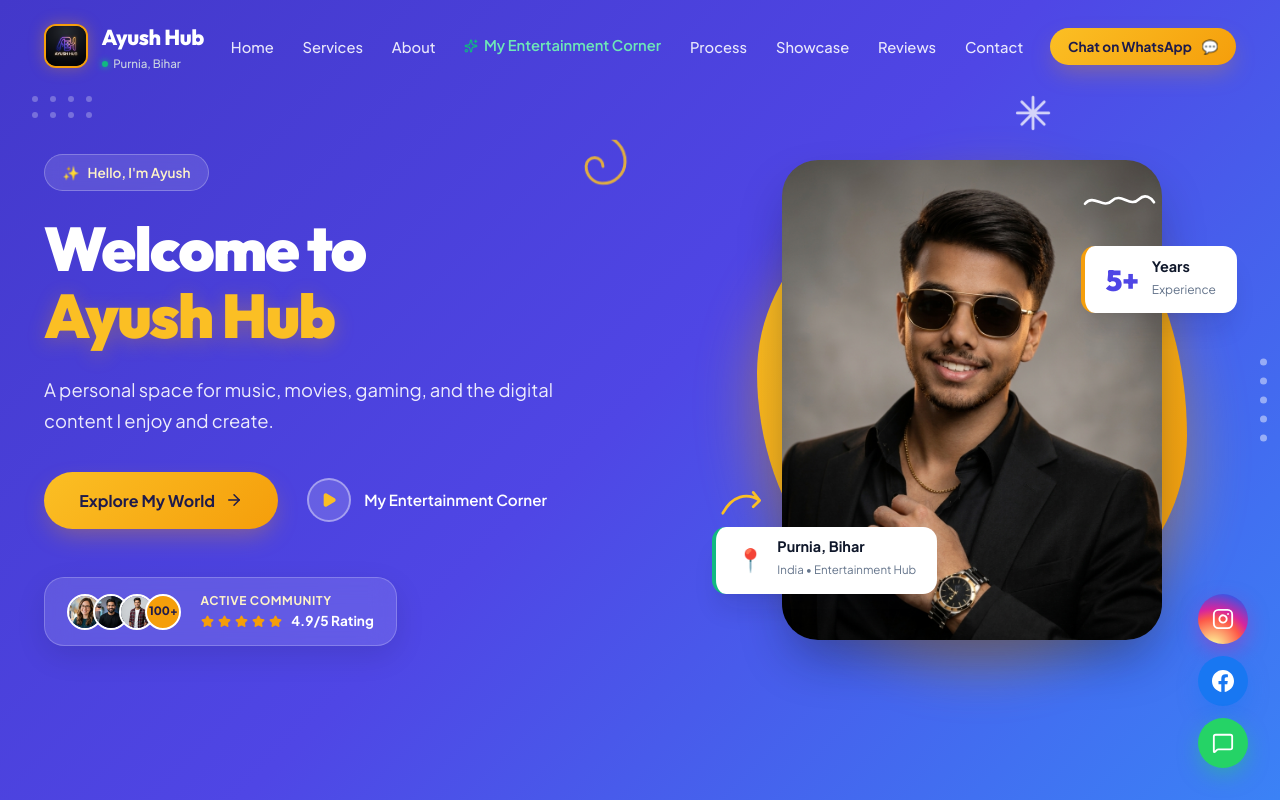
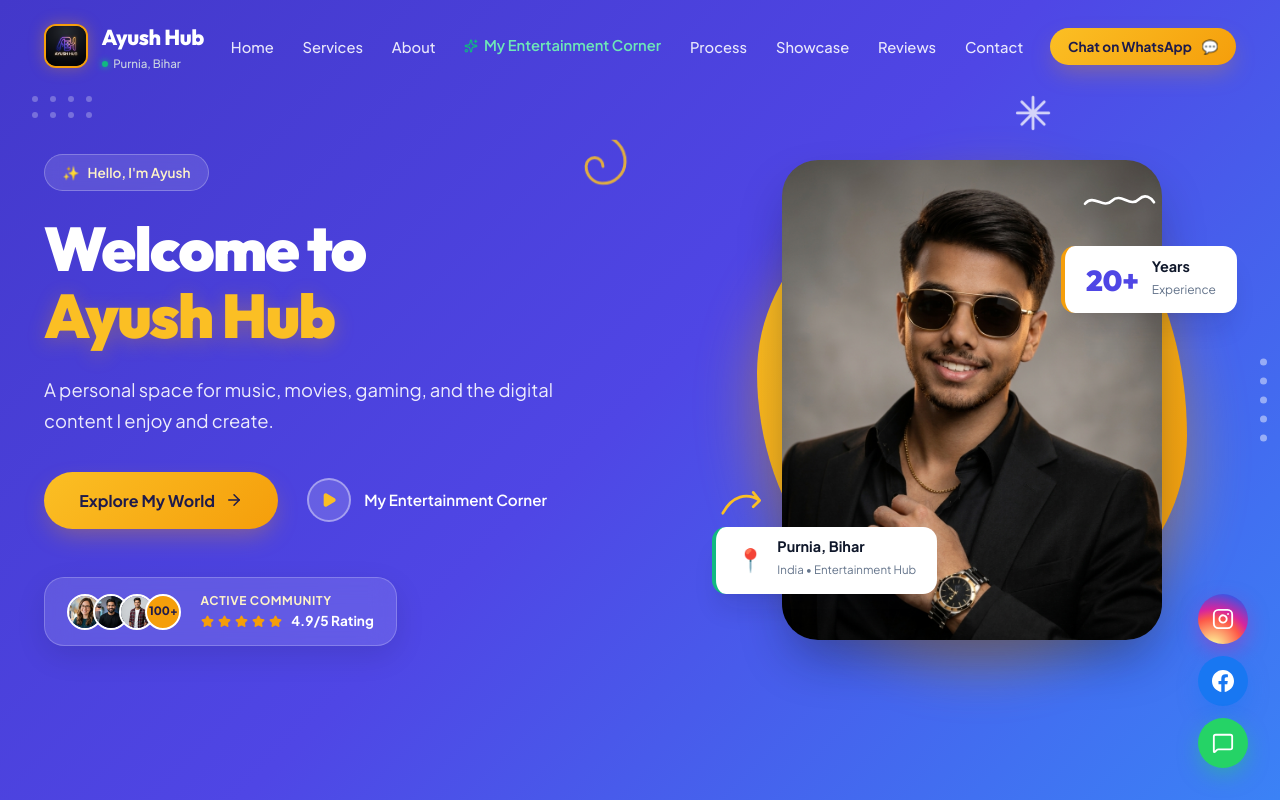
Before and after one commit to imayush2108/ayush-hub, a Vue app: page / in a window 1280 px wide. Shown: the top 800 px of the page. Built offline with nearby package versions, Linux system fonts and the light colour scheme.

Commit message:
feat: update experience badge to 20+ years

```diff
--- a/src/components/HeroSection.jsx
+++ b/src/components/HeroSection.jsx
@@ -101,7 +101,7 @@ export default function HeroSection() {
 
             {/* Floating Experience Badge (matching reference) */}
             <div className="floating-badge badge-experience">
-              <span className="exp-number">5+</span>
+              <span className="exp-number">20+</span>
               <div className="exp-text">
                 <strong>Years</strong>
                 <span>Experience</span>
```
